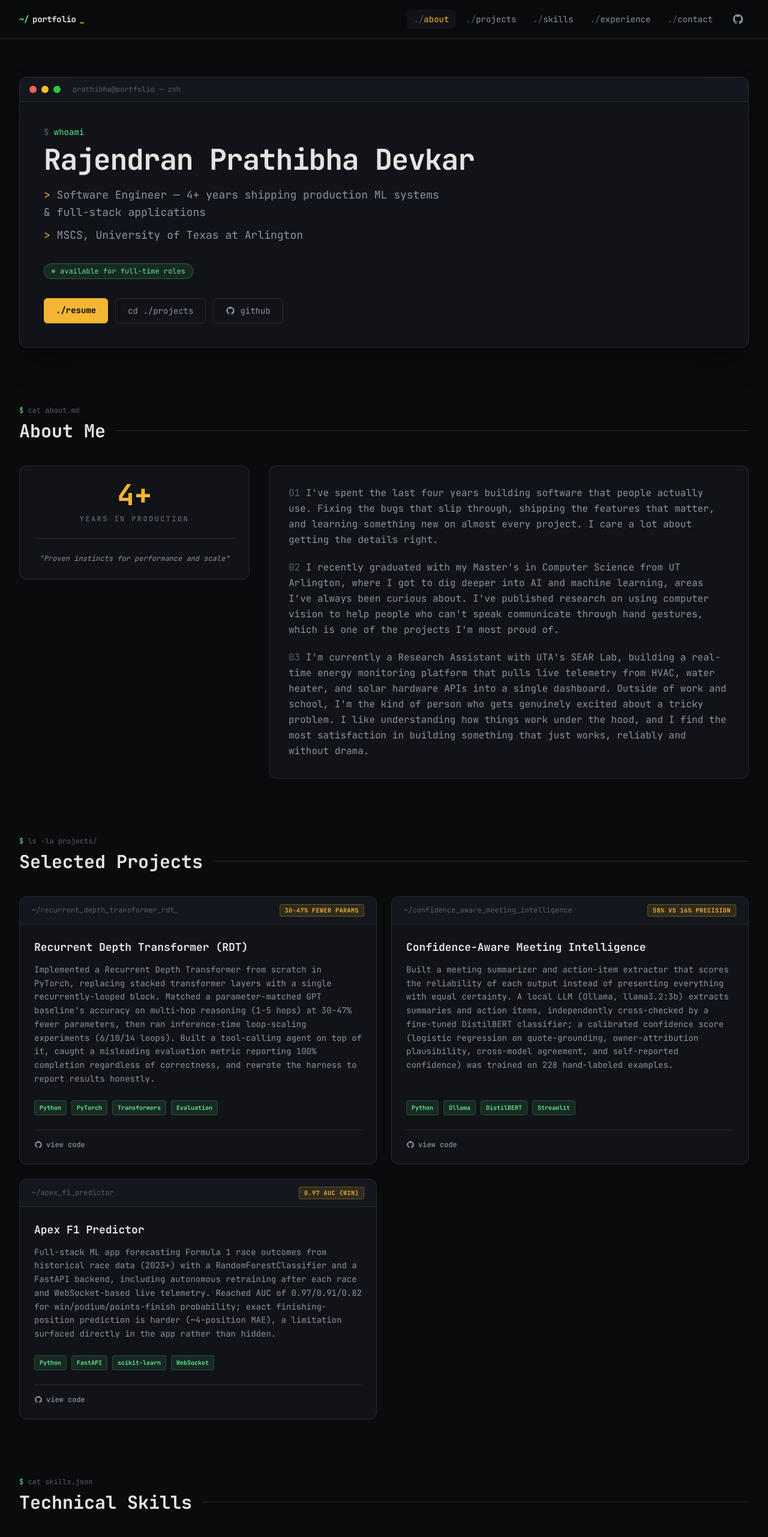
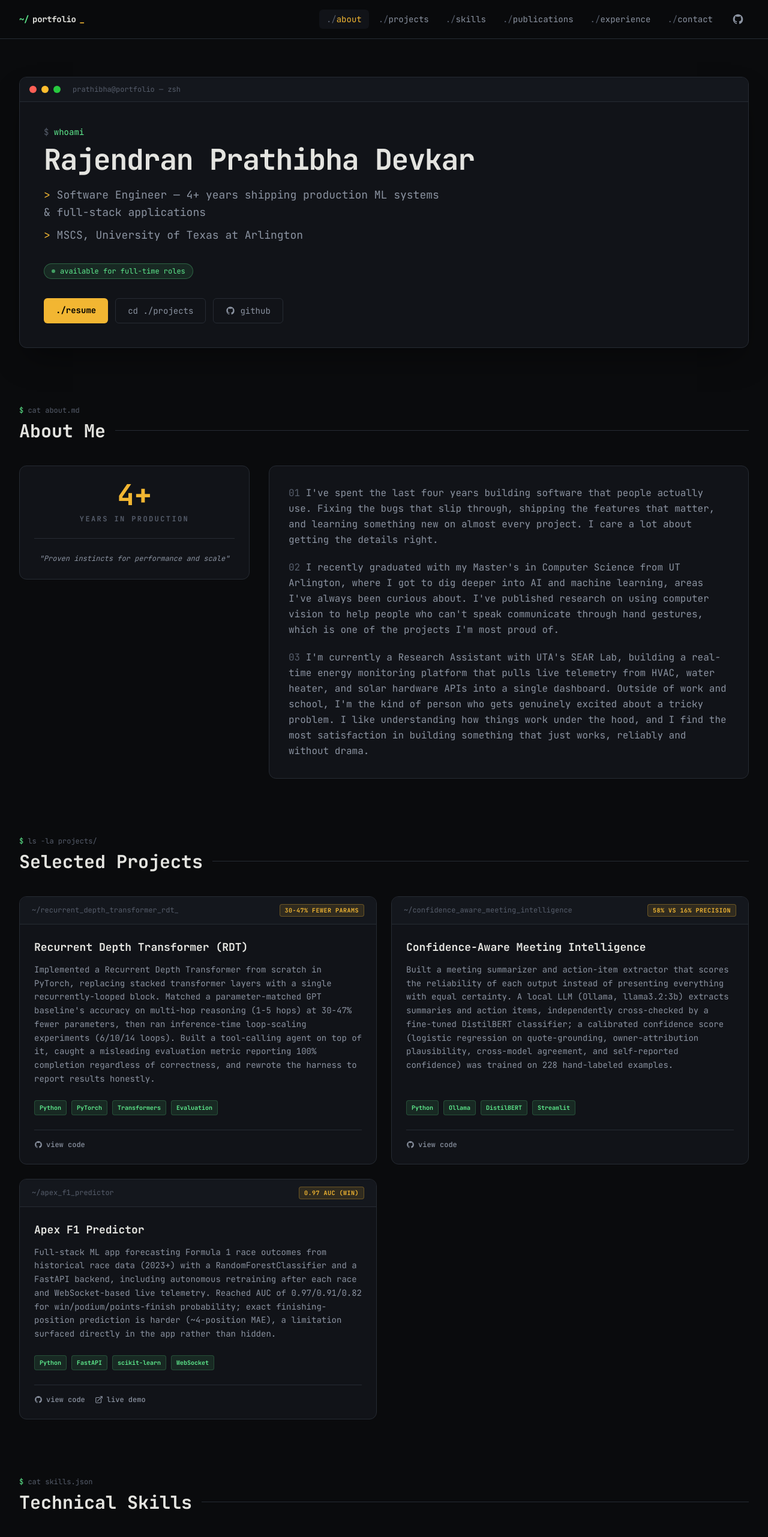
Before and after one commit to PrathibhaDevkar/prathibha-portfolio, a Next.js app: page / in a window 1280 px wide. Shown: the top 2562 px of the page at 60% size. Built offline with nearby package versions, Linux system fonts and the light colour scheme.

Commit message:
Add publications nav link, F1 predictor live link, remove orphaned resume PDF

```diff
--- a/components/Navbar.tsx
+++ b/components/Navbar.tsx
@@ -6,6 +6,7 @@ const navLinks = [
   { href: "#about", label: "about" },
   { href: "#projects", label: "projects" },
   { href: "#skills", label: "skills" },
+  { href: "#publications", label: "publications" },
   { href: "#experience", label: "experience" },
   { href: "#contact", label: "contact" },
 ];
--- a/data/projects.ts
+++ b/data/projects.ts
@@ -27,6 +27,7 @@ export const project: Project[] = [
     description: "Full-stack ML app forecasting Formula 1 race outcomes from historical race data (2023+) with a RandomForestClassifier and a FastAPI backend, including autonomous retraining after each race and WebSocket-based live telemetry. Reached AUC of 0.97/0.91/0.82 for win/podium/points-finish probability; exact finishing-position prediction is harder (~4-position MAE), a limitation surfaced directly in the app rather than hidden.",
     tags: ["Python", "FastAPI", "scikit-learn", "WebSocket"],
     stats: "0.97 AUC (Win)",
-    githubLink: "https://github.com/PrathibhaDevkar/F1-prediction"
+    githubLink: "https://github.com/PrathibhaDevkar/F1-prediction",
+    liveLink: "https://frontend-snowy-alpha-65.vercel.app"
   }
 ];
```
Also changed, not shown: 1 other file (tests, documents, lock files or other folders).
